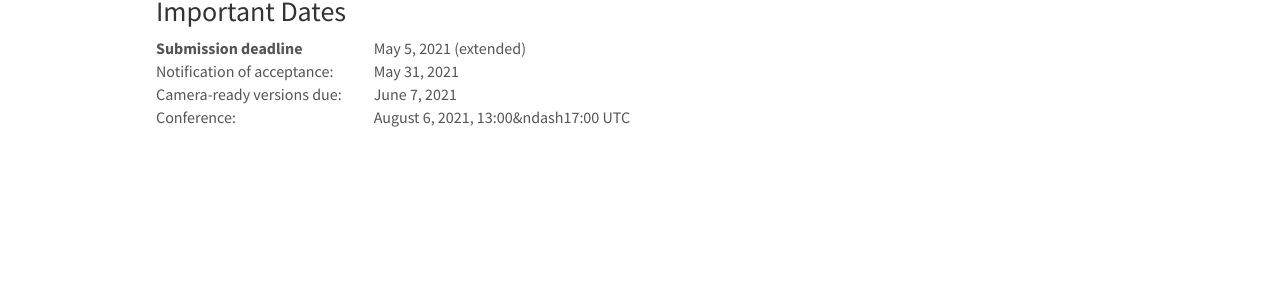
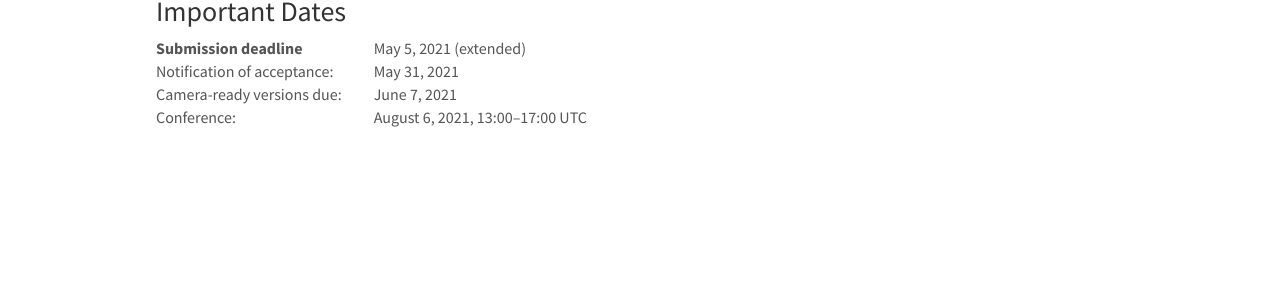
Before and after one commit to sigparse/iwpt2021, a Jekyll site: the page built from _pages/home.md, in a window 1280 px wide and 1014 px high. Shown: the part 387-688 px from the top of the window. Built offline with Jekyll 4.4.1, drawn with Linux system fonts in a browser that asks for light colours; nearby versions of some CDN libraries.

Commit message:
fixed dash in home by adding semi-colon

```diff
--- a/_pages/home.md
+++ b/_pages/home.md
@@ -19,7 +19,7 @@ Continuing the series of parsing-oriented shared tasks established at IWPT 2020,
 | **Submission deadline** | May 5, 2021 (extended) |
 | Notification of acceptance: | May 31, 2021 |
 | Camera-ready versions due: &nbsp; &nbsp; &nbsp; &nbsp; &nbsp; | June 7, 2021 |
-| Conference: | August 6, 2021, 13:00&ndash17:00 UTC |
+| Conference: | August 6, 2021, 13:00&ndash;17:00 UTC |
 
 &nbsp;
 
```
